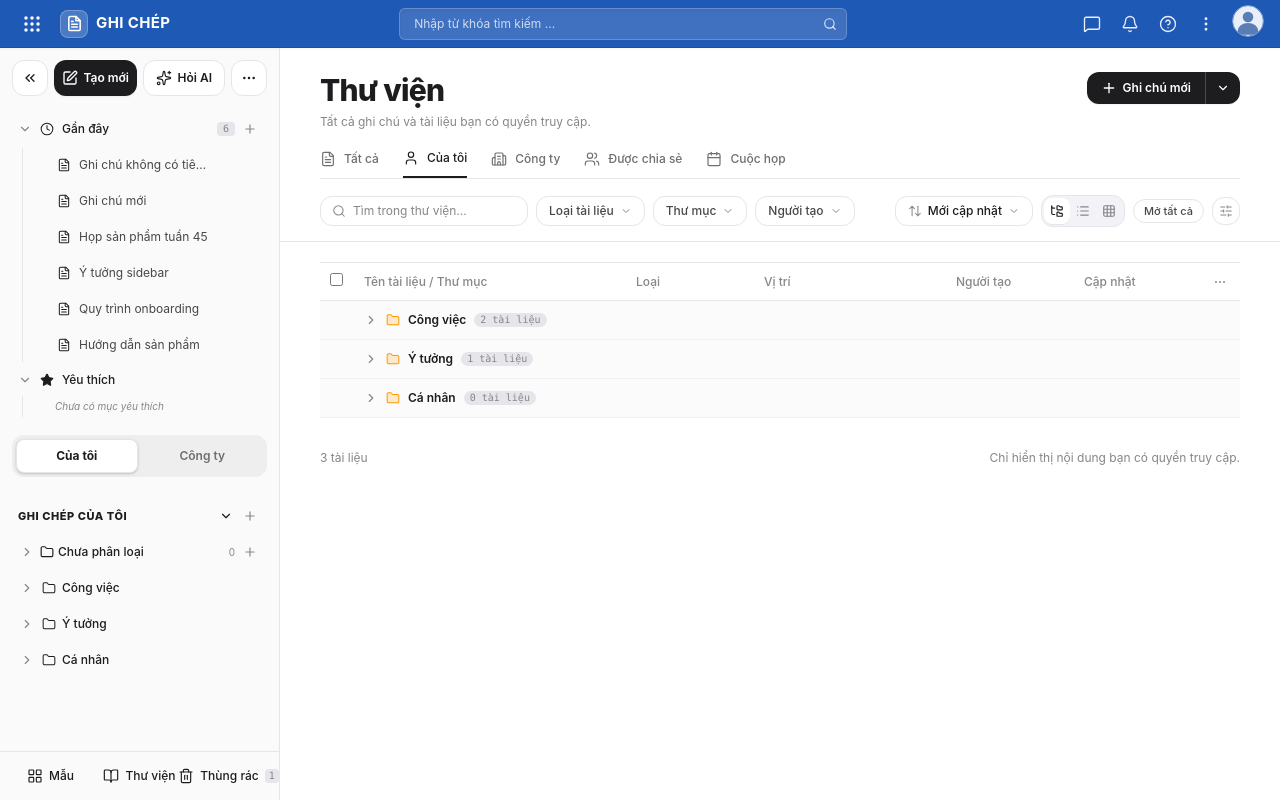
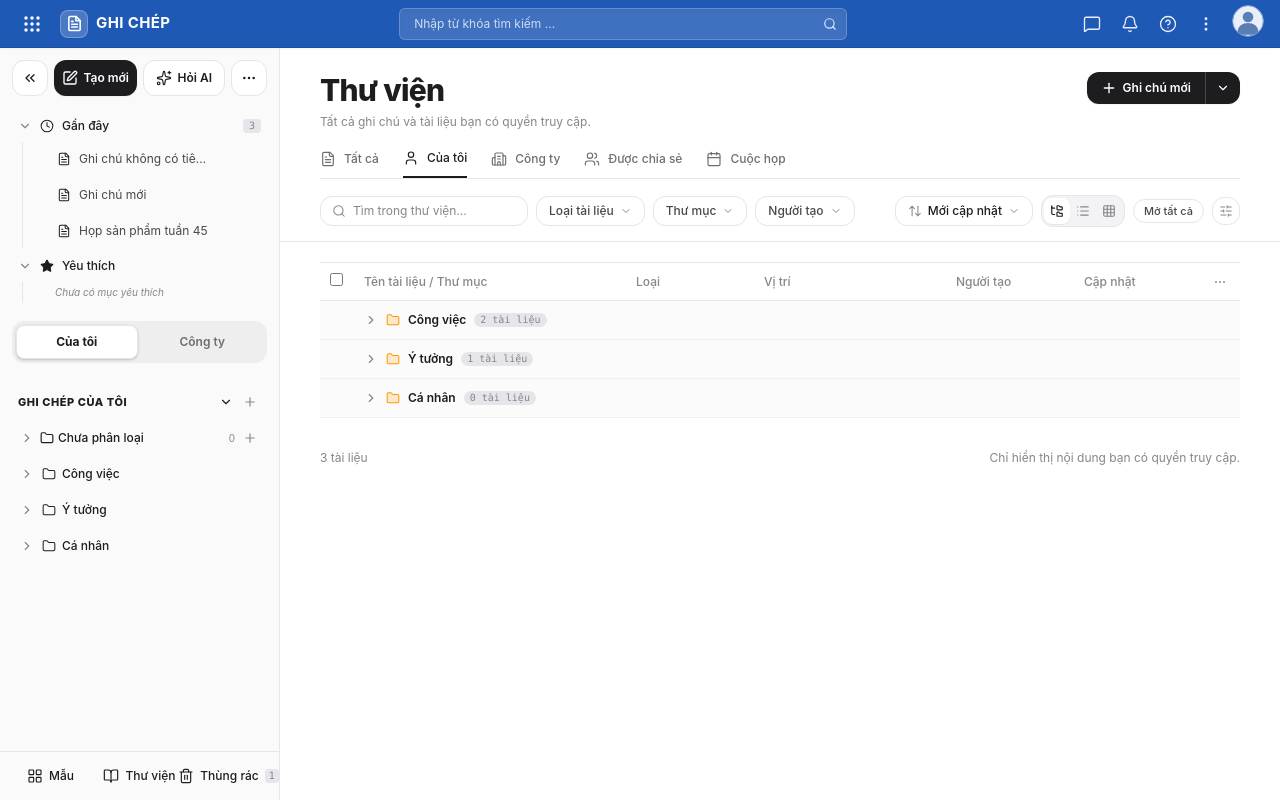
Before and after one commit to vietcuong2004/MISA-Note, a React (Vite) app: page /private in a window 1280 px wide. Built offline with nearby package versions, Linux system fonts and the light colour scheme.

Commit message:
xóa bỏ bớt mockup data

```diff
--- a/src/app/pages/RecentPage.tsx
+++ b/src/app/pages/RecentPage.tsx
@@ -4,7 +4,7 @@ import { DocumentListPage } from './DocumentListPage';
 
 export function RecentPage({ documents, actions }: DocumentPageProps) {
   const recent = documents.filter(doc => !doc.isTrash)
-    .sort((a, b) => Date.parse(b.updatedAt) - Date.parse(a.updatedAt));
+    .sort((a, b) => Date.parse(b.updatedAt) - Date.parse(a.updatedAt)).slice(0, 3);
   return <DocumentListPage title="Gần đây" description="Tài liệu được cập nhật gần nhất."
     emptyMessage="Chưa có tài liệu gần đây." documents={recent} onOpenDocument={actions.onOpenDocument} />;
 }
--- a/src/components/layout/Sidebar.tsx
+++ b/src/components/layout/Sidebar.tsx
@@ -464,7 +464,7 @@ export const Sidebar: React.FC<SidebarProps> = ({
   const trashDocs = documents.filter((d) => d.isTrash);
 
   const recentDocs = activeDocs
-    .sort((a, b) => new Date(b.updatedAt).getTime() - new Date(a.updatedAt).getTime());
+    .sort((a, b) => new Date(b.updatedAt).getTime() - new Date(a.updatedAt).getTime()).slice(0, 3);
   const favoriteDocs = activeDocs.filter((d) => d.isFavorite);
 
 
@@ -1008,9 +1008,6 @@ export const Sidebar: React.FC<SidebarProps> = ({
                     {recentDocs.length}
                   </span>
                 )}
-                <SpaceCreateMenu title="Tạo ghi chú mới"
-                  onCreateDocument={() => { setRecentExpanded(true); createUnclassifiedDocument('personal'); }}
-                  onCreateFolder={() => onCreateFolder('personal', null)} />
               </div>
             </div>
 
```
